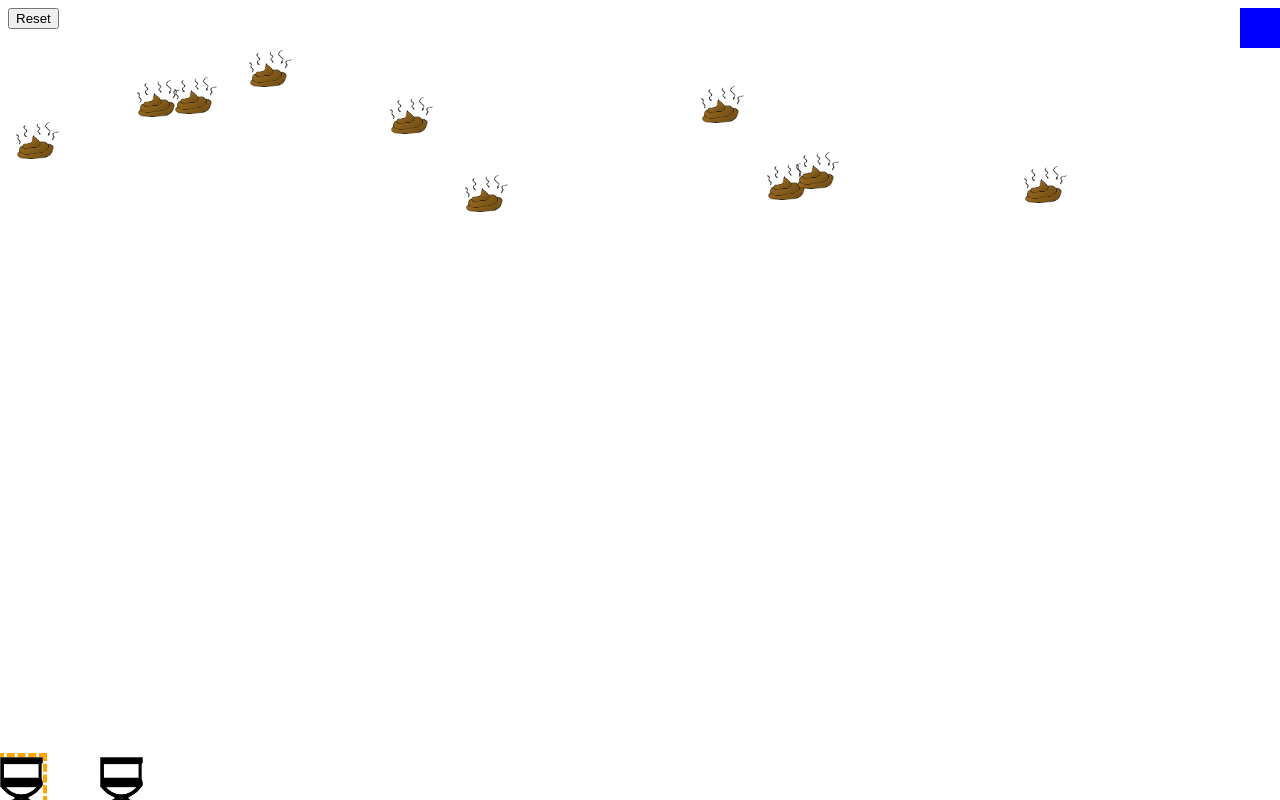
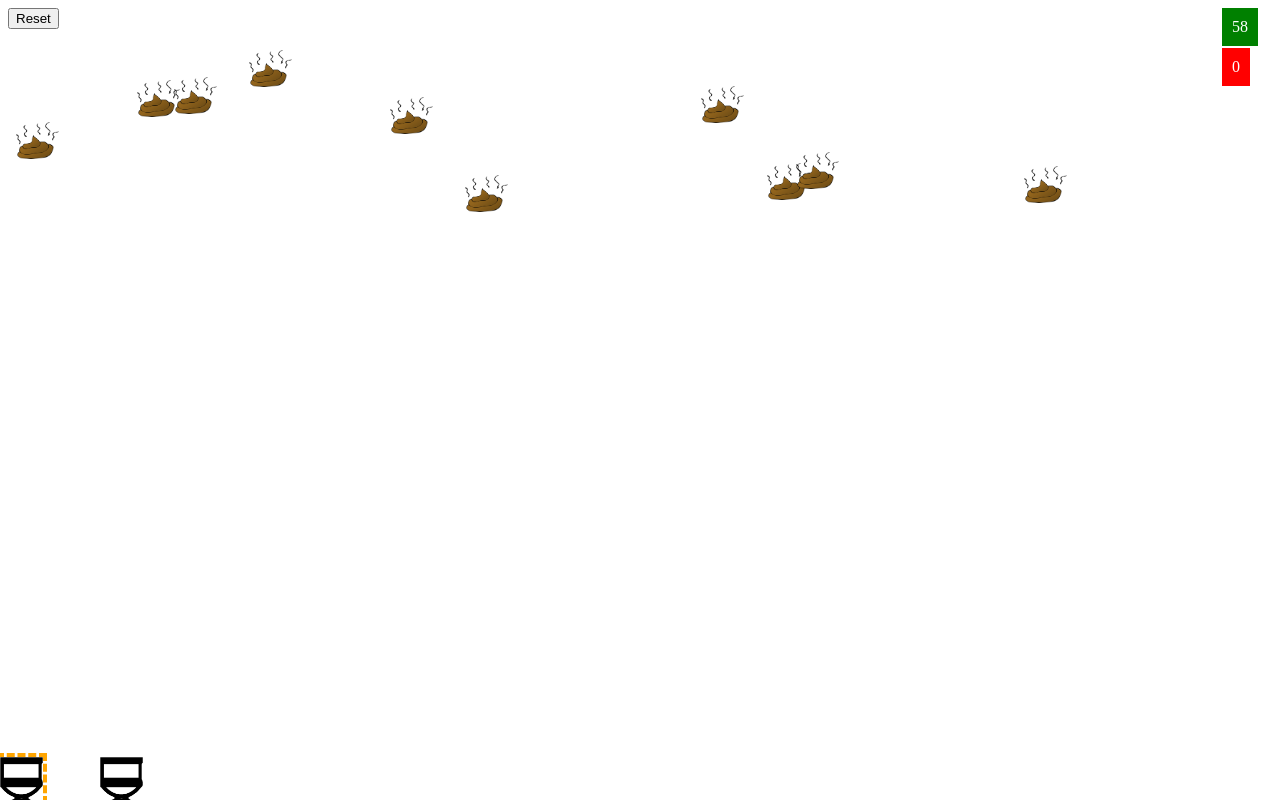
Before and after one commit to rcaracaus/game2, a plain HTML site: page index.html in a window 1280 px wide. Both pictures are taken after a click on the button "Reset". Drawn offline with Linux system fonts and the light colour scheme.

Commit message:
Added timer

```diff
--- a/css/styles.css
+++ b/css/styles.css
@@ -1,5 +1,9 @@
 body {
     overflow: hidden;
+}
+
+.wrapper {
+    position: relative;
 }
 
 div {
@@ -23,11 +27,21 @@ button {
 	z-index: 1000;
 }
 
-#points {
-    position: fixed;
-    right: 0;
-    padding: 20px;
-    background: blue;
+.controls {
+ right: 50px;
     color: white;
-    font-weight:bold;
 }
+
+.controls div {
+ padding: 10px;
+ position: block;
+}
+
+.controls div#points {
+    background: red;
+    top: 40px;
+}
+
+.controls div#timer {
+    background: green;
+}
--- a/index.html
+++ b/index.html
@@ -13,9 +13,14 @@
 </head>
 
 <body>
+<div class="wrapper">
+	<button type="button">Reset</button>
 
-	<button type="button">Reset</button>
-    <div id="points"></div>
+    <div class="controls">
+        <div id="points">0</div>
+        <div id="timer">0</div>
+    </div>
+</div>
 
 	<script src="js/jquery.js" type="text/javascript"></script>
  	<script src="js/game.js"></script>
--- a/js/game.js
+++ b/js/game.js
@@ -11,6 +11,8 @@ resetRan = false;
 points = 0;
 
 function init() {
+
+    startTimer();
 
     // Better performance to set variables once?
     windowHeight = $(window).height();
@@ -247,6 +249,25 @@ function intersects(player,target, i) {
         target.y <= player.y + player.height);
 }
 
+function startTimer() {
+    var count=60;
+    var counter=setInterval(timer, 1000); //1000 will  run it every 1 second
+    function timer(){
+        count=count-1;
+        if (count <= 0)
+        {
+            clearInterval(counter);
+            //counter ended, do something here
+            return;
+        }
+
+        document.getElementById("timer").innerHTML = count;
+    }
+}
+
+
+
+
 
 
 /*!
```
